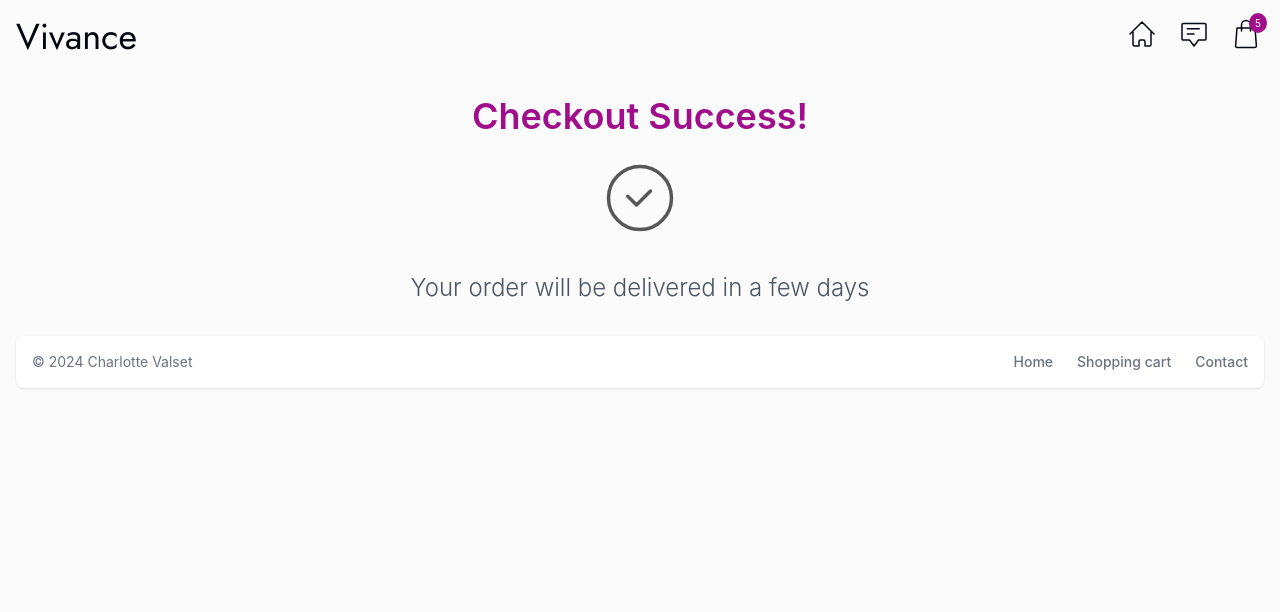
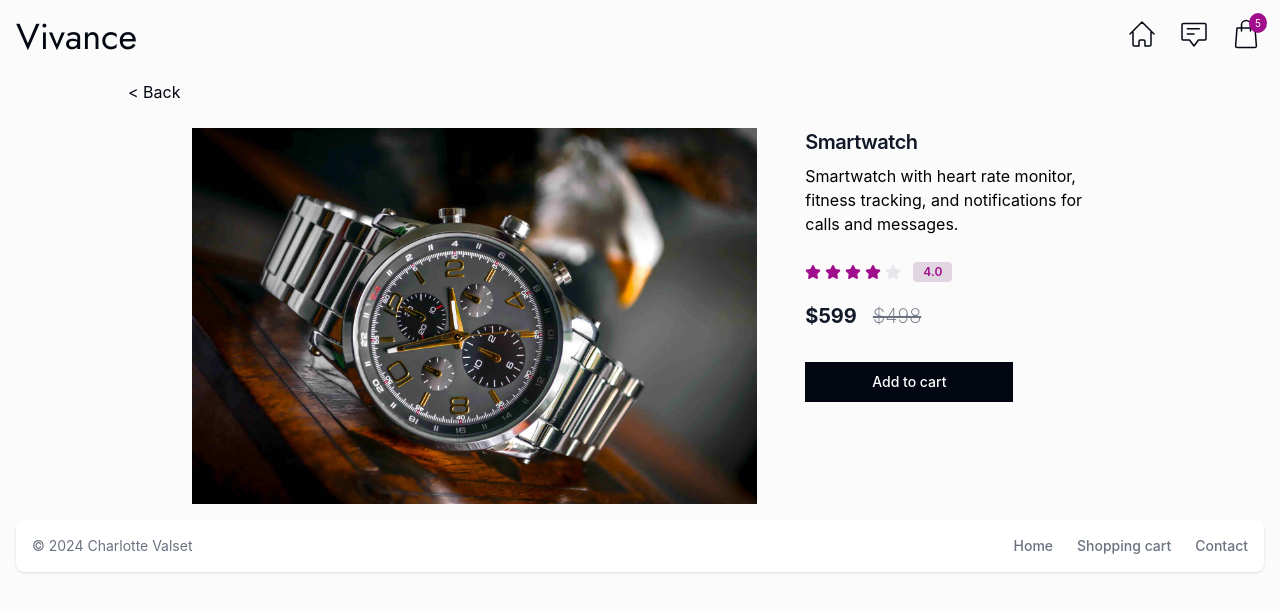
Before and after one commit to CharlotteValset/react-ecom-store, a React (Vite) app: page / in a window 1280 px wide. Shown: the top 612 px of the page. Built offline with nearby package versions, Linux system fonts and the light colour scheme.

Commit message:
adds productDetails page

```diff
--- a/src/App.jsx
+++ b/src/App.jsx
@@ -1,5 +1,5 @@
 import './App.css'
-import { Layout } from './components/Layout'
+import { Layout } from "./components/Layout/index"
 
 function App() {
 
--- a/src/components/Layout/index.jsx
+++ b/src/components/Layout/index.jsx
@@ -1,12 +1,12 @@
 import { Header } from "./Header";
 import { Footer } from "./Footer";
-import { CheckoutSuccess } from "../Pages/CheckoutSuccessPage"
+import { ProductDetails } from "../Pages/ProductPage"
 
 export const Layout = () => {
   return (
     <div>
       <Header />
-      <CheckoutSuccess />
+      <ProductDetails />
       <Footer />
     </div>
   );
--- a/src/components/Pages/ProductPage/index.jsx
+++ b/src/components/Pages/ProductPage/index.jsx
@@ -0,0 +1,88 @@
+import Watch from "../../../assets/images/watch.jpg";
+
+export const ProductDetails = () => {
+  return (
+    <>
+      <a>
+        <p className=" mt-20 ms-6 xl:ms-32 text-gray-950 hover:text-pink-500 cursor-pointer">&lt; Back</p>
+      </a>
+      <div className="mx-auto w-5/6 max-w-4xl">
+        <div className="flex flex-col md:justify-center mt-6 md:flex-row">
+          <div className="md:w-full">
+            <img className="" src={Watch} alt="product image" />
+          </div>
+          <div className="py-5 md:pt-0 md:w-2/4 md:ms-12">
+            <h5 className="text-xl font-semibold tracking-tight text-gray-900 dark:text-white">Smartwatch</h5>
+            <p className="pt-2 pb-4">
+              Smartwatch with heart rate monitor, fitness tracking, and notifications for calls and messages.
+            </p>
+            <div className="flex items-center mt-2.5 mb-5">
+              <div className="flex items-center space-x-1 rtl:space-x-reverse">
+                <svg
+                  className="w-4 h-4 text-purple-pink"
+                  aria-hidden="true"
+                  xmlns="http://www.w3.org/2000/svg"
+                  fill="currentColor"
+                  viewBox="0 0 22 20"
+                >
+                  <path d="M20.924 7.625a1.523 1.523 0 0 0-1.238-1.044l-5.051-.734-2.259-4.577a1.534 1.534 0 0 0-2.752 0L7.365 5.847l-5.051.734A1.535 1.535 0 0 0 1.463 9.2l3.656 3.563-.863 5.031a1.532 1.532 0 0 0 2.226 1.616L11 17.033l4.518 2.375a1.534 1.534 0 0 0 2.226-1.617l-.863-5.03L20.537 9.2a1.523 1.523 0 0 0 .387-1.575Z" />
+                </svg>
+                <svg
+                  className="w-4 h-4 text-purple-pink"
+                  aria-hidden="true"
+                  xmlns="http://www.w3.org/2000/svg"
+                  fill="currentColor"
+                  viewBox="0 0 22 20"
+                >
+                  <path d="M20.924 7.625a1.523 1.523 0 0 0-1.238-1.044l-5.051-.734-2.259-4.577a1.534 1.534 0 0 0-2.752 0L7.365 5.847l-5.051.734A1.535 1.535 0 0 0 1.463 9.2l3.656 3.563-.863 5.031a1.532 1.532 0 0 0 2.226 1.616L11 17.033l4.518 2.375a1.534 1.534 0 0 0 2.226-1.617l-.863-5.03L20.537 9.2a1.523 1.523 0 0 0 .387-1.575Z" />
+                </svg>
+                <svg
+                  className="w-4 h-4 text-purple-pink"
+                  aria-hidden="true"
+                  xmlns="http://www.w3.org/2000/svg"
+                  fill="currentColor"
+                  viewBox="0 0 22 20"
+                >
+                  <path d="M20.924 7.625a1.523 1.523 0 0 0-1.238-1.044l-5.051-.734-2.259-4.577a1.534 1.534 0 0 0-2.752 0L7.365 5.847l-5.051.734A1.535 1.535 0 0 0 1.463 9.2l3.656 3.563-.863 5.031a1.532 1.532 0 0 0 2.226 1.616L11 17.033l4.518 2.375a1.534 1.534 0 0 0 2.226-1.617l-.863-5.03L20.537 9.2a1.523 1.523 0 0 0 .387-1.575Z" />
+                </svg>
+                <svg
+                  className="w-4 h-4 text-purple-pink"
+                  aria-hidden="true"
+                  xmlns="http://www.w3.org/2000/svg"
+                  fill="currentColor"
+                  viewBox="0 0 22 20"
+                >
+                  <path d="M20.924 7.625a1.523 1.523 0 0 0-1.238-1.044l-5.051-.734-2.259-4.577a1.534 1.534 0 0 0-2.752 0L7.365 5.847l-5.051.734A1.535 1.535 0 0 0 1.463 9.2l3.656 3.563-.863 5.031a1.532 1.532 0 0 0 2.226 1.616L11 17.033l4.518 2.375a1.534 1.534 0 0 0 2.226-1.617l-.863-5.03L20.537 9.2a1.523 1.523 0 0 0 .387-1.575Z" />
+                </svg>
+                <svg
+                  className="w-4 h-4 text-gray-200 dark:text-gray-600"
+                  aria-hidden="true"
+                  xmlns="http://www.w3.org/2000/svg"
+                  fill="currentColor"
+                  viewBox="0 0 22 20"
+                >
+                  <path d="M20.924 7.625a1.523 1.523 0 0 0-1.238-1.044l-5.051-.734-2.259-4.577a1.534 1.534 0 0 0-2.752 0L7.365 5.847l-5.051.734A1.535 1.535 0 0 0 1.463 9.2l3.656 3.563-.863 5.031a1.532 1.532 0 0 0 2.226 1.616L11 17.033l4.518 2.375a1.534 1.534 0 0 0 2.226-1.617l-.863-5.03L20.537 9.2a1.523 1.523 0 0 0 .387-1.575Z" />
+                </svg>
+              </div>
+              <span className="bg-light-pink text-purple-pink text-xs font-semibold px-2.5 py-0.5 rounded dark:bg-blue-200 dark:text-blue-800 ms-3">
+                4.0
+              </span>
+            </div>
+            <div className="flex md:flex-col justify-between">
+              <div>
+                <span className="text-xl md:text-xl font-bold text-gray-900 pe-4 dark:text-white">$599</span>
+                <span className="text-xl md:text-xl line-through text-gray-500 font-extralight dark:text-white">$498</span>
+              </div>
+              <a
+                href="#"
+                className="md:w-52 md:mt-8 text-white bg-gray-950 hover:bg-pink-500 font-medium text-sm px-5 py-2.5 text-center dark:bg-blue-600 dark:hover:bg-blue-700 dark:focus:ring-blue-800"
+              >
+                Add to cart
+              </a>
+            </div>
+          </div>
+        </div>
+      </div>
+    </>
+  );
+};
```
